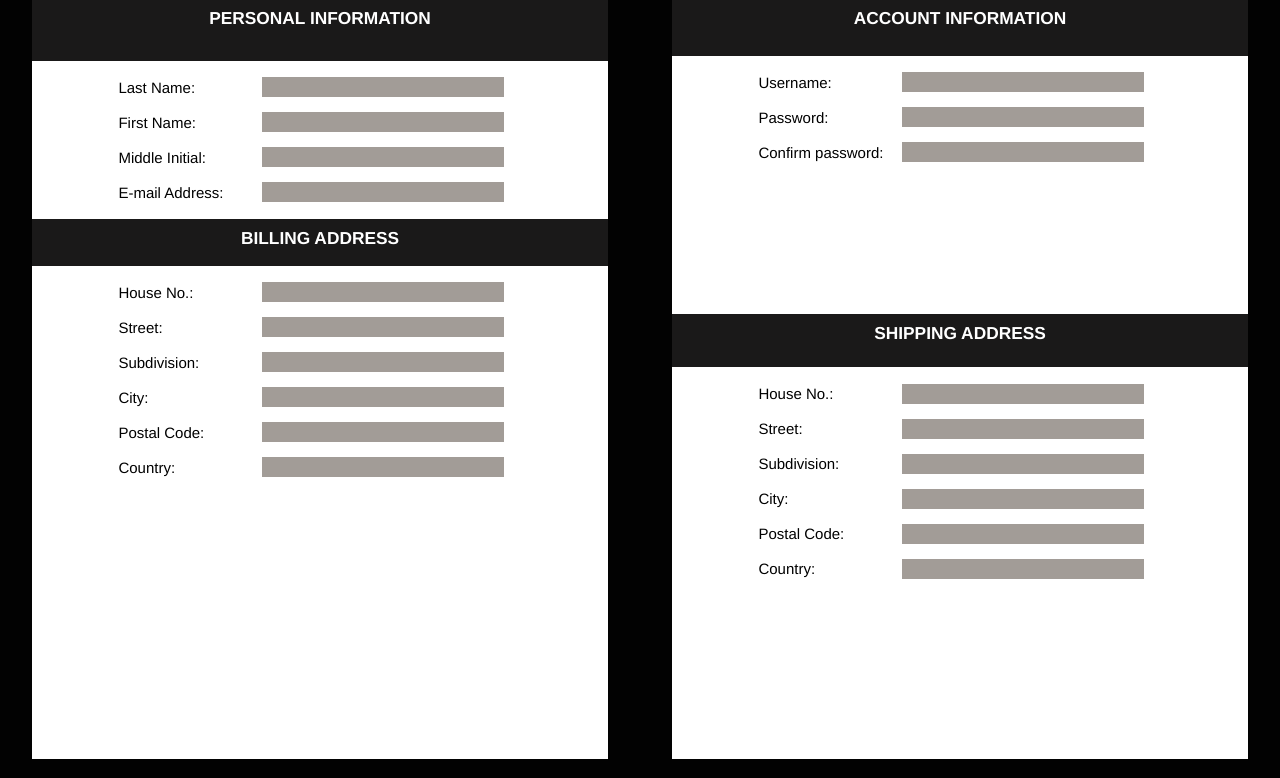
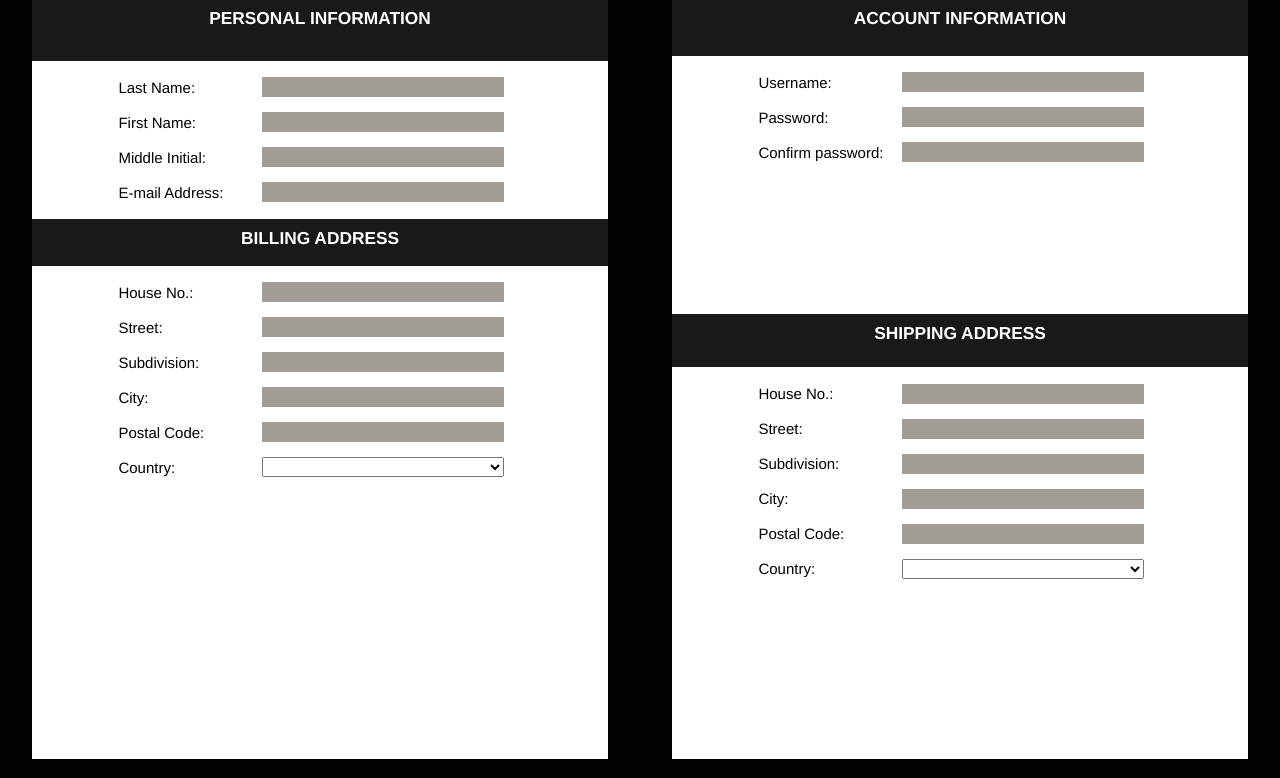
Before and after one commit to dexvillar/SECPROG, a Django app: page /aionApp/registerPage/ in a window 1280 px wide. Shown: the part 381-1159 px from the top of the page. Run offline with Django 3.2, Linux system fonts and the light colour scheme; lists and menus that the app fills with data are empty.

Commit message:
added country dropdown

```diff
--- a/aionApp/static/aionApp/register.css
+++ b/aionApp/static/aionApp/register.css
@@ -286,3 +286,13 @@ footer {
     font-family: "Helvetica Neue";
     color: #E8453C;
 }
+
+.dropDown {
+    display: inline-block;
+    font-size: 14px;
+    margin-top: -7%;
+    color: black;
+    font-family: "Helvetica Neue";
+    font-weight: bold;
+    width: 70%;
+}
--- a/aionApp/templates/aionApp/register.html
+++ b/aionApp/templates/aionApp/register.html
@@ -34,6 +34,7 @@
                             PERSONAL INFORMATION
                         </div>
                         <br>
+
                         <span class="fontUP">Last Name:</span>
                         <div id="align"> <input type="text" class="inputRegister" name="last_name"> </div>
                         <br> <br>
@@ -67,7 +68,13 @@
                         <div id="align"> <input type="text" class="inputRegister" name="bPostal"> </div>
                         <br> <br>
                         <span class="fontUP">Country:</span>
-                        <div id="align"> <input type="text" class="inputRegister" name="bCountry"> </div>
+                        <div id="align">
+                            <select name="bCountry" class="dropDown">
+                                {% for getBCountry, getBCode in combined_bCountry %}
+                                <option value="{{getBCode}}">{{ getBCountry }}</option>
+                                {% endfor %}
+                            </select>
+                        </div>
                         <br> <br>
                     </div>
                 </div>
@@ -123,7 +130,13 @@
                         <div id="align2"> <input type="text" class="inputRegister" name="sPostal"> </div>
                         <br> <br>
                         <span class="fontUP">Country:</span>
-                        <div id="align2"> <input type="text" class="inputRegister" name="sCountry"> </div>
+                        <div id="align2">
+                            <select name="sCountry" class="dropDown">
+                                {% for getSCountry, getSCode in combined_sCountry %}
+                                <option value="{{getSCode}}">{{ getSCountry }}</option>
+                                {% endfor %}
+                            </select>
+                        </div>
                 </div>
                 <button id="submitButton" href="#">SUBMIT</button>
             </form>
--- a/aionApp/views.py
+++ b/aionApp/views.py
@@ -4,6 +4,8 @@ from django.shortcuts import render, get_object_or_404, redirect
 from django.http import HttpResponse, Http404, HttpResponseRedirect
 from .models import user, watche, review, billing_addres, shipping_addres, checkout, sale, buy_watche
 from django.db.models import Q, F, Sum
+from django.contrib.auth import authenticate, login
+from django_countries import countries
 
 # Create your views here.
 
@@ -16,7 +18,22 @@ def homePage(request):
     return render(request, 'aionApp/home.html', context)
 
 def registerPage(request):
-    return render(request, 'aionApp/register.html')
+    getBCountry = (name for code, name in list(countries))
+    getBCode = (code for code, name in list(countries))
+    combined_bCountry = zip(getBCountry, getBCode)
+
+    getSCountry = (name for code, name in list(countries))
+    getSCode = (code for code, name in list(countries))
+    combined_sCountry = zip(getSCountry, getSCode)
+    context = {
+        'getBCountry': getBCountry,
+        'getBCode': getBCode,
+        'combined_bCountry': combined_bCountry,
+        'getSCountry': getSCountry,
+        'getSCode': getSCode,
+        'combined_sCountry': combined_sCountry,
+    }
+    return render(request, 'aionApp/register.html', context)
 
 def adminPage(request):
     return render(request, 'aionApp/adminpage.html')
@@ -24,13 +41,11 @@ def adminPage(request):
 def accountingPage(request):
     addedProducts = watche.objects.all()
     totalSales = watche.objects.aggregate(total=Sum(F('price') * F('quantity')))['total']
-#    sales = watche.objects.all().aggregate(Sum('price'))
     totalAnalog =  watche.objects.filter(watch_type=0).aggregate(total=Sum(F('price') * F('quantity')))['total']
     totalDigital =  watche.objects.filter(watch_type=1).aggregate(total=Sum(F('price') * F('quantity')))['total']
     totalSmart =  watche.objects.filter(watch_type=2).aggregate(total=Sum(F('price') * F('quantity')))['total']
     context = {
         'addedProducts': addedProducts,
-#        'sales': sales,
         'totalSales': totalSales,
         'totalAnalog': totalAnalog,
         'totalDigital': totalDigital,
@@ -146,6 +161,7 @@ def signingUp(request):
     password2 = request.POST['password2']
 
     if password1 == password2:
+
         addingBAddress = billing_addres(house_number = request.POST['bHouseNum'], street = request.POST['bStreet'], subdivision = request.POST['bSubdivision'], city = request.POST['bCity'], postal_code = request.POST['bPostal'], country = request.POST['bCountry'])
 
         addingSAddress = shipping_addres(house_number = request.POST['sHouseNum'], street = request.POST['sStreet'], subdivision = request.POST['sSubdivision'], city = request.POST['sCity'], postal_code = request.POST['sPostal'], country = request.POST['sCountry'])
--- a/aionProject/settings.py
+++ b/aionProject/settings.py
@@ -39,6 +39,7 @@ INSTALLED_APPS = [
     'django.contrib.staticfiles',
     'aionApp.apps.AionappConfig',
     'mathfilters',
+    'django_countries',
 ]
 
 MIDDLEWARE = [
```
Also changed, not shown: aionApp/models.py (+5 -5 lines), aionApp/migrations/0035_auto_20180415_1617.py (added), aionApp/migrations/0036_auto_20180415_1719.py (added), aionApp/migrations/0037_auto_20180415_1719.py (added), aionApp/migrations/0038_auto_20180417_1548.py (added), db.sqlite3, 9 other files.
